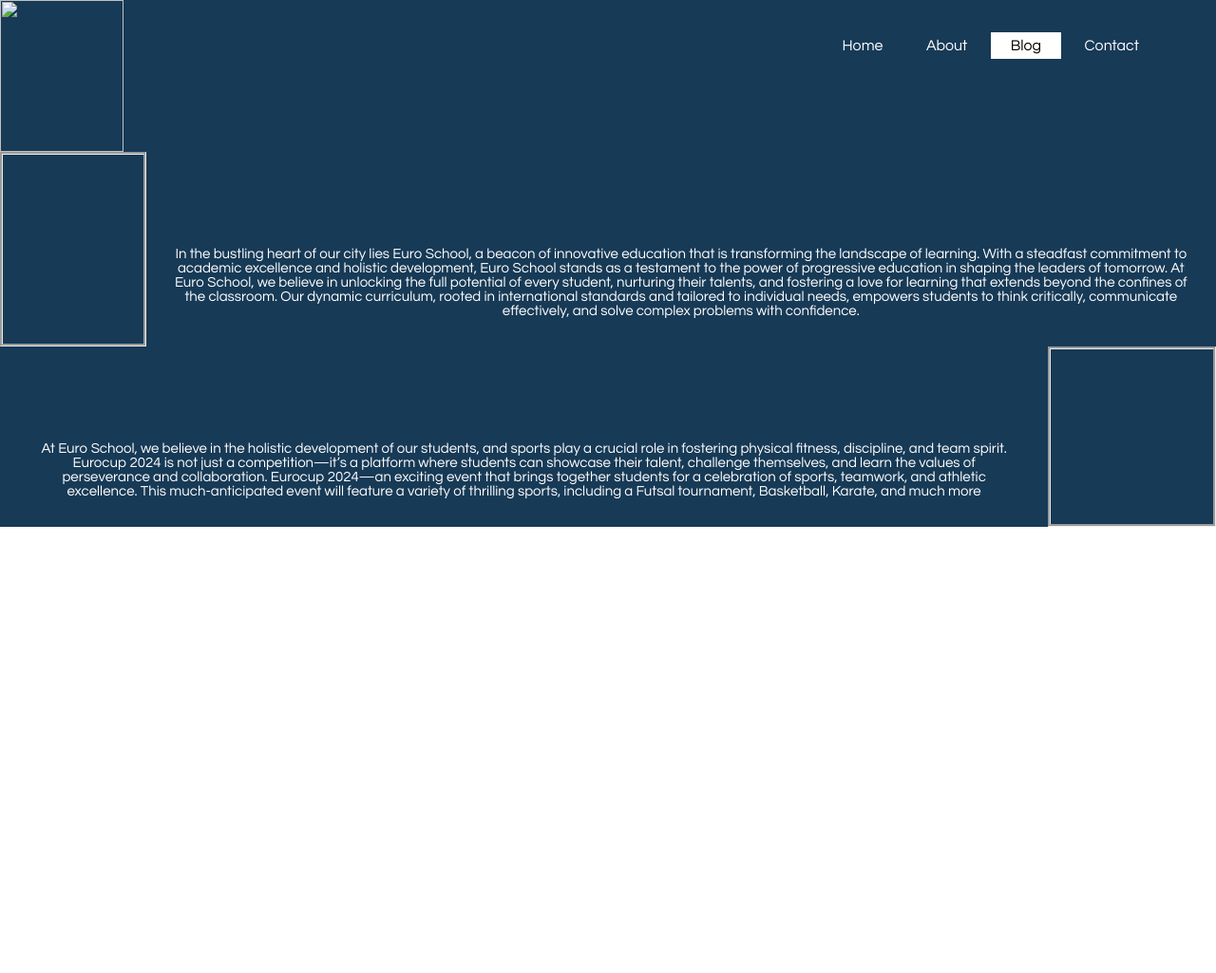
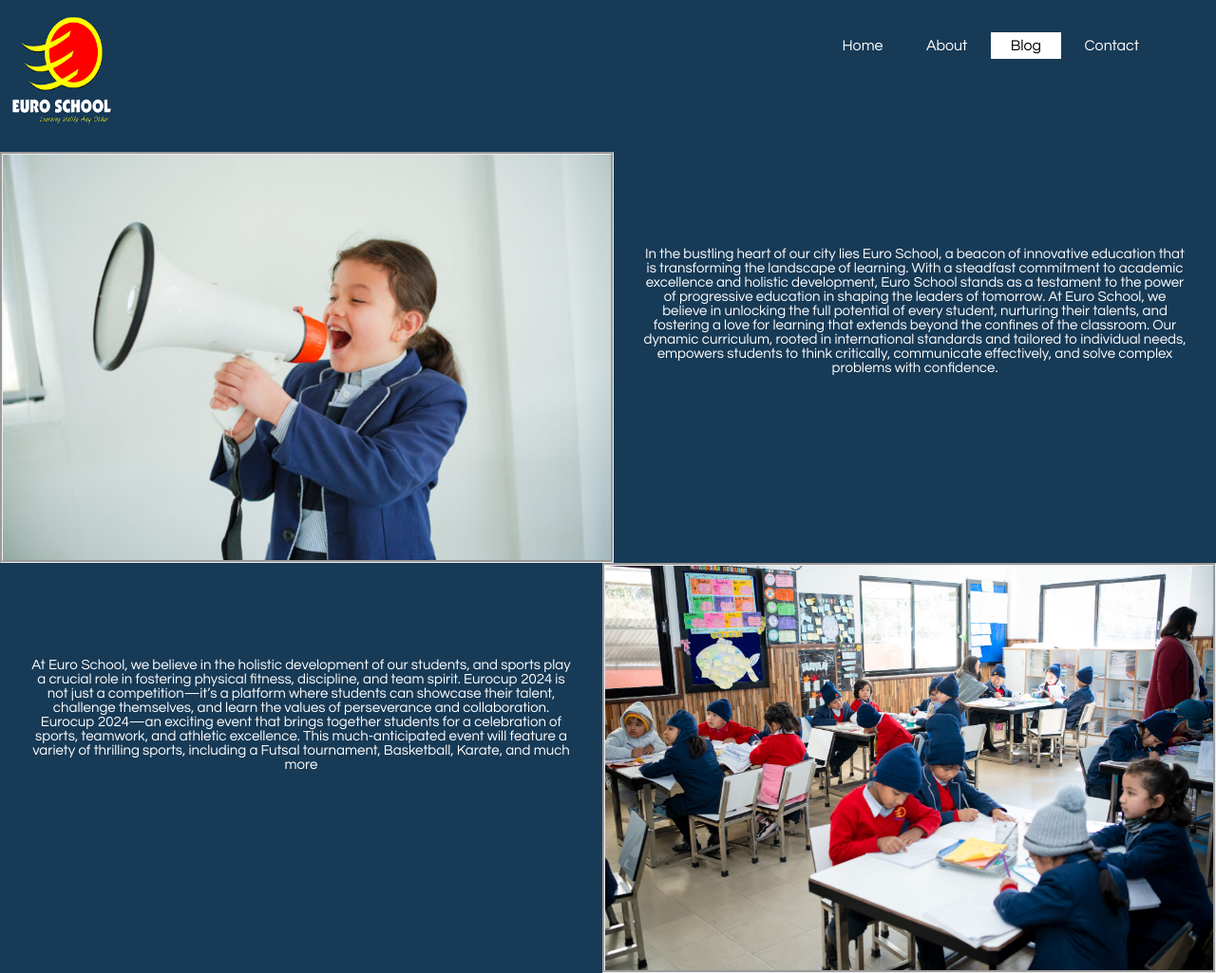
Before and after one commit to ARYANKC92/Euroschoolwebsite, a plain HTML site: page blog.html in a window 1280 px wide. Shown: the whole page at 95% size. Before the commit the page ends 800 px from the top, so only its background shows below. Drawn offline with Linux system fonts and the light colour scheme.

Commit message:
Update blog.html

```diff
--- a/blog.html
+++ b/blog.html
@@ -8,7 +8,7 @@
    <header>
      <div class="main">
       <div class="logo">
-          <img src="images/logo.png" alt="">
+          <img src="logo.png" alt="">
       </div>
         <ul>
           <li ><a href="index.html"> Home</a></li>
@@ -21,7 +21,7 @@
   </header>
   <div class="info">
     <div class="blog">
-     <img src="images/blog.jpg" class="img" alt="">
+     <img src="blog.jpg" class="img" alt="">
      <p class="img-text">
 
         In the bustling heart of our city lies Euro School, a beacon of innovative education that is transforming the landscape of learning. With a steadfast commitment to academic excellence and holistic development, Euro School stands as a testament to the power of progressive education in shaping the leaders of tomorrow.
@@ -35,7 +35,7 @@
     At Euro School, we believe in the holistic development of our students, and sports play a crucial role in fostering physical fitness, discipline, and team spirit. Eurocup 2024 is not just a competition—it’s a platform where students can showcase their talent, challenge themselves, and learn the values of perseverance and collaboration.
     Eurocup 2024—an exciting event that brings together students for a celebration of sports, teamwork, and athletic excellence. This much-anticipated event will feature a variety of thrilling sports, including a Futsal tournament, Basketball, Karate, and much more
 </p>
-    <img src="images/about.jpg" class="img" alt="">
+    <img src="about.jpg" class="img" alt="">
        </div>
   </div>
 
```
